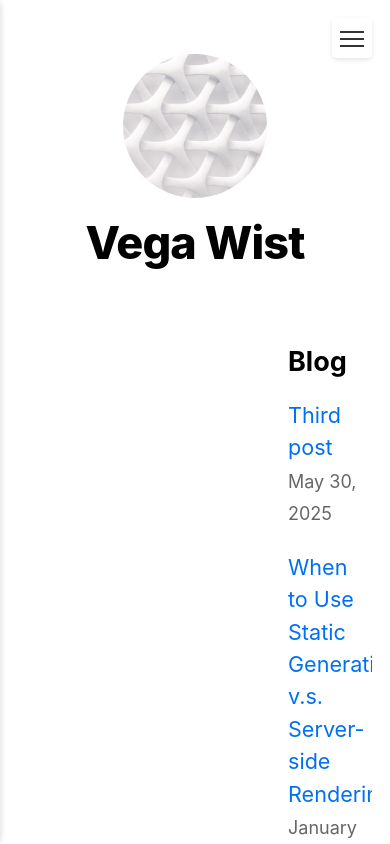
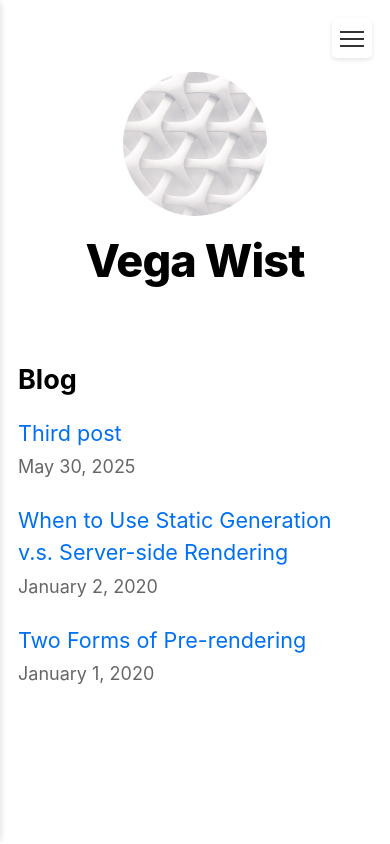
Before and after one commit to vega189674/nextjs-blog, a Next.js app: page / in a window 390 px wide. Shown: the top 844 px of the page. Built offline with nearby package versions, Linux system fonts and the light colour scheme.

Commit message:
スマホ向けレイアウト変更

```diff
--- a/components/layout.module.css
+++ b/components/layout.module.css
@@ -29,3 +29,26 @@
   min-height: calc(100vh - 200px); /* ビューポートの高さから余白を引いた値 */
   overflow-y: auto;
 }
+
+/* モバイル表示時のスタイル */
+@media (max-width: 768px) {
+  .container {
+    padding: 0 1rem;
+    margin: 1rem auto 3rem;
+  }
+
+  .contentArea {
+    margin-left: 0;
+    width: 100%;
+    max-width: 100%;
+  }
+
+  .mainContent {
+    gap: 0;
+  }
+
+  /* ヘッダーの余白調整 */
+  .header {
+    margin-top: 4rem; /* メニューボタンの高さ分を確保 */
+  }
+}
```
